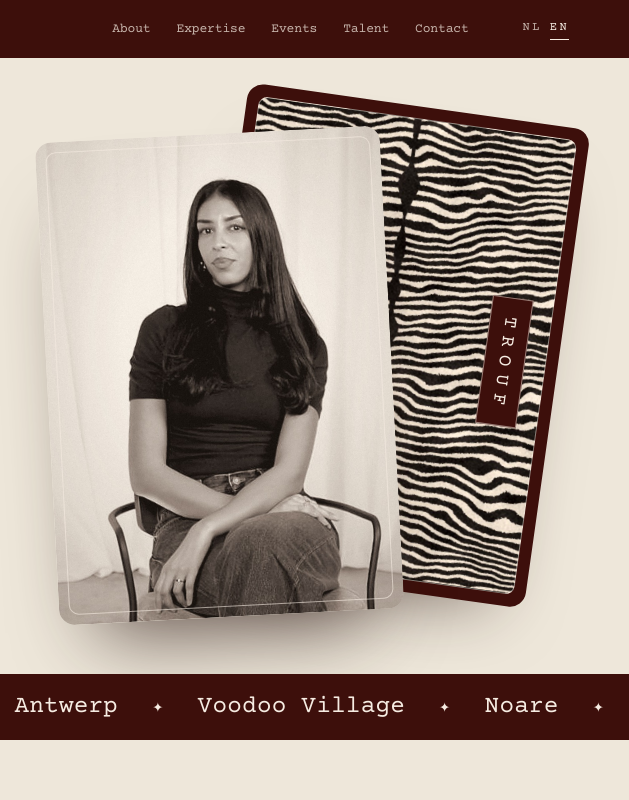
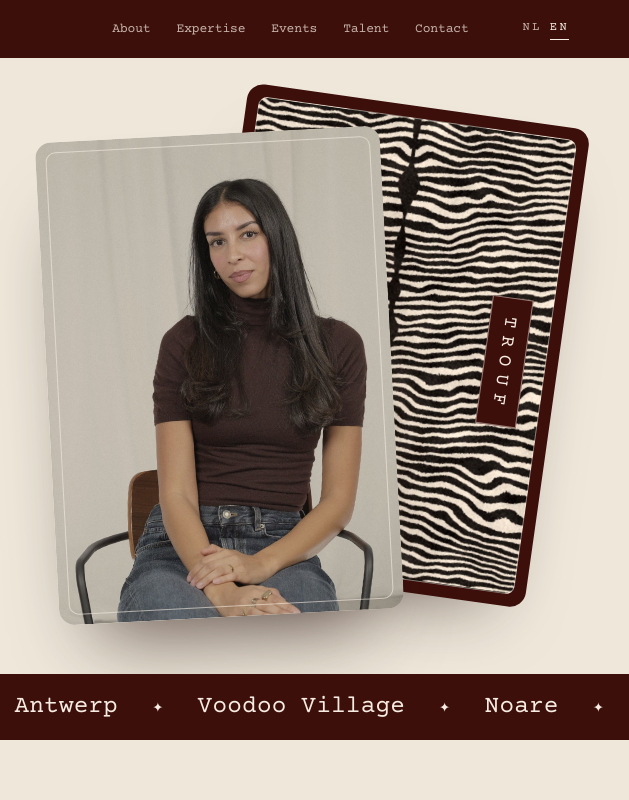
Before and after one commit to Nouhailamatrouf/TROUF, a plain HTML site: page en.html in a window 1280 px wide. Shown: the top 800 px of the page, 651-1280 px from the left. Drawn offline with nearby package versions, Linux system fonts and the light colour scheme; a web font is replaced by a local one.

Commit message:
Studioportret op de fotokaart in kleur, warm gegradeerd in TROUF-tinten
Co-Authored-By: Claude Opus 5.5 <noreply@anthropic.com>
Claude-Session: https://claude.ai/code/session_01HbqZkTK2r53WXQsmvZuwbL

```diff
--- a/en.html
+++ b/en.html
@@ -575,7 +575,7 @@ body{--tf:"Gloock",Georgia,serif;--ts:.84}
 <link rel="icon" href="img/trouf-logo.svg" type="image/svg+xml">
 <meta property="og:title" content="TROUF">
 <meta property="og:description" content="Talent management, influencer marketing, brand partnerships, creative concepts and events.">
-<meta property="og:image" content="img/portret-studio-zw.jpg">
+<meta property="og:image" content="img/portret-studio-kleur.jpg">
 </head>
 <body>
 
@@ -594,7 +594,7 @@ body{--tf:"Gloock",Georgia,serif;--ts:.84}
   </div>
   <div class="hand">
     <div class="cback" aria-hidden="true"><div class="cback-in"><span class="mono">TROUF</span></div></div>
-    <figure class="cface"><img src="img/portret-studio-zw.jpg" alt="Nouhaila Matrouf, founder of TROUF"></figure>
+    <figure class="cface"><img src="img/portret-studio-kleur.jpg" alt="Nouhaila Matrouf, founder of TROUF"></figure>
   </div>
 </div></header>
 
```
Also changed, not shown: index.html (+2 -2 lines), img/portret-studio-kleur.jpg (added).
